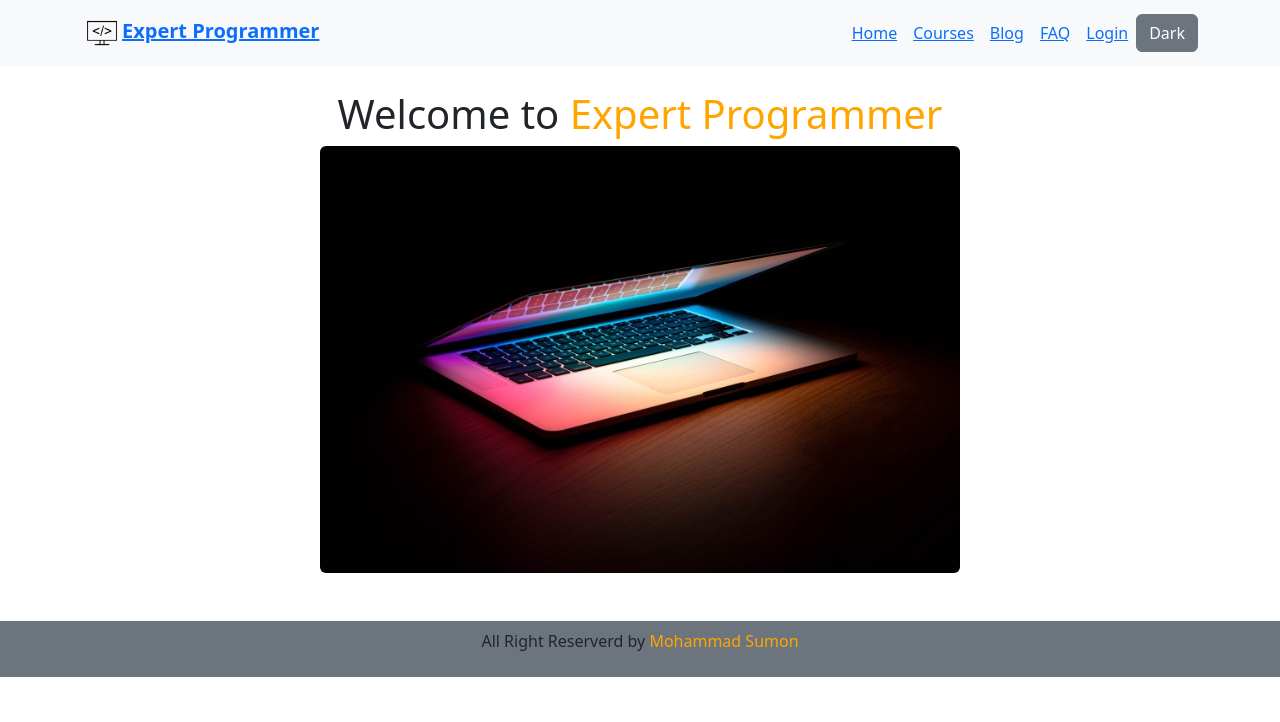
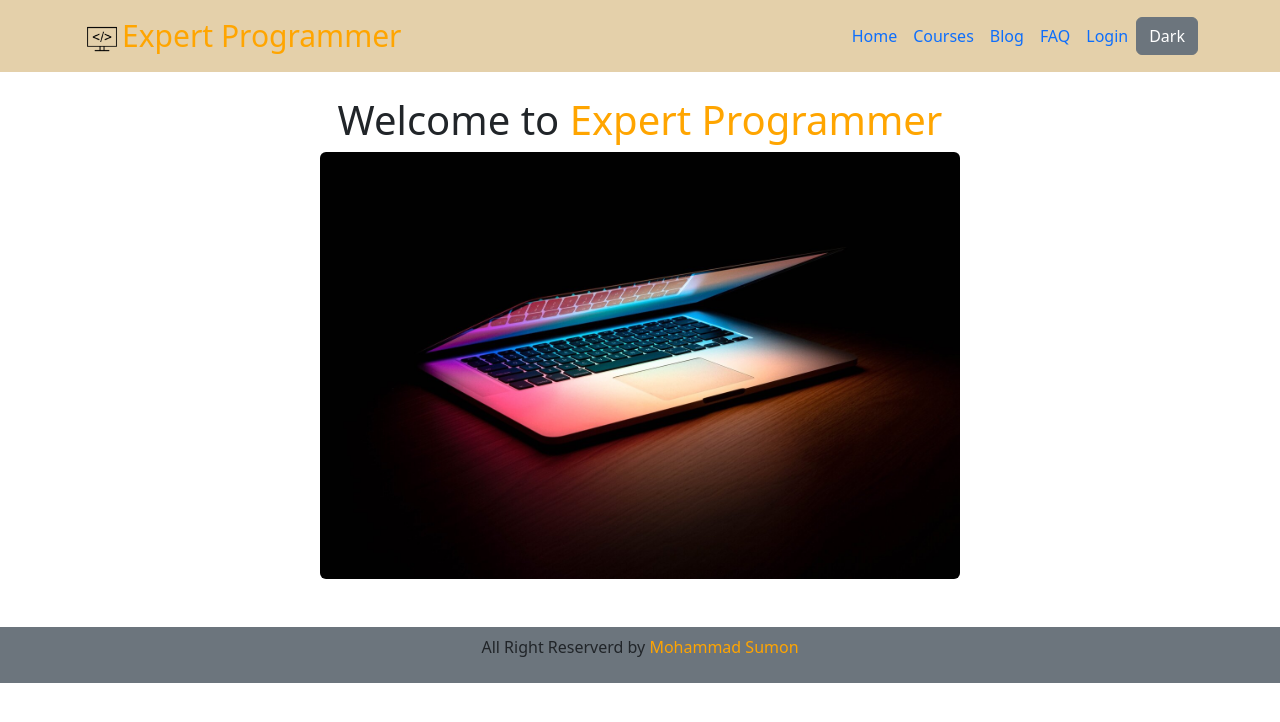
Before and after one commit to mohammad-sumon/my-tenth-assignment-client, a React (Create React App) app: page / in a window 1280 px wide. Shown: the top 722 px of the page. Built offline with nearby package versions, Linux system fonts and the light colour scheme; no server answers.

Commit message:
toggle btn add

```diff
--- a/src/contexts/AuthProvider/AuthProvider.js
+++ b/src/contexts/AuthProvider/AuthProvider.js
@@ -20,18 +20,22 @@ const AuthProvider = ({ children }) => {
   const [user, setUser] = useState(null);
   const [loading, setLoading] = useState(true);
 
+  // for google sign in
   const googleSignIn = (googleProvider) => {
     return signInWithPopup(auth, googleProvider);
   };
 
+  // for github sign in
   const githubSignIn = (githubProvider) => {
     return signInWithPopup(auth, githubProvider);
   };
 
+  // for create user with email and password
   const createUser = (email, password) => {
     return createUserWithEmailAndPassword(auth, email, password);
   };
 
+  // sign in with email and password
   const signIn = (email, password) => {
     return signInWithEmailAndPassword(auth, email, password);
   };
--- a/src/pages/shared/Header/Header.css
+++ b/src/pages/shared/Header/Header.css
@@ -6,3 +6,16 @@
     font-weight: bold;
     color: brown;
 }
+.website-name a{
+    text-decoration: none;
+    font-size: 30px;
+    font-weight: bold;
+    color: orange;
+}
+.navBar{
+    background-color: rgb(228, 208, 170);
+}
+.navBar a{
+    text-decoration: none;
+    font-weight: 500;
+}
--- a/src/pages/shared/Header/Header.js
+++ b/src/pages/shared/Header/Header.js
@@ -7,7 +7,6 @@ import { Link } from "react-router-dom";
 import Logo from "../../../assets/logo.png";
 import { AuthContext } from "../../../contexts/AuthProvider/AuthProvider";
 import "./Header.css";
-import { FaUserAlt } from "react-icons/fa";
 
 const Header = () => {
   const { user, logOut, setUser } = useContext(AuthContext);
@@ -23,9 +22,19 @@ const Header = () => {
       });
   };
 
+  const themeChanged = (event) => {
+    const themeDark = event.target.innerText;
+    if(themeDark === 'Dark'){
+      event.target.innerText = 'Light';
+    }
+    else{
+      event.target.innerText = 'Dark';
+    }
+  }
+
   return (
     <div>
-      <Navbar collapseOnSelect expand="lg" bg="light" variant="light">
+      <Navbar collapseOnSelect expand="lg"  variant="light" className="navBar">
         <Container>
           <Navbar.Brand className="website-name">
             <Link to="/">
@@ -71,7 +80,7 @@ const Header = () => {
                 </>
               )}
             </>
-            <button className="btn btn-secondary">Dark</button>
+            <button onClick={themeChanged} className="btn btn-secondary">Dark</button>
           </nav>
         </Container>
       </Navbar>
```
